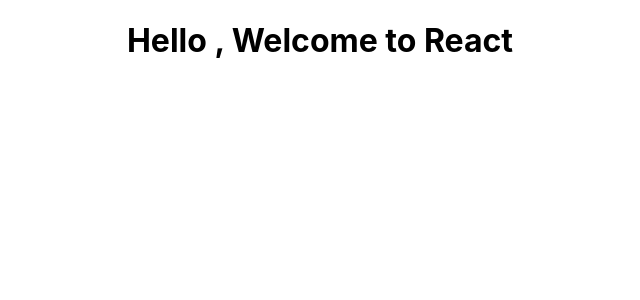
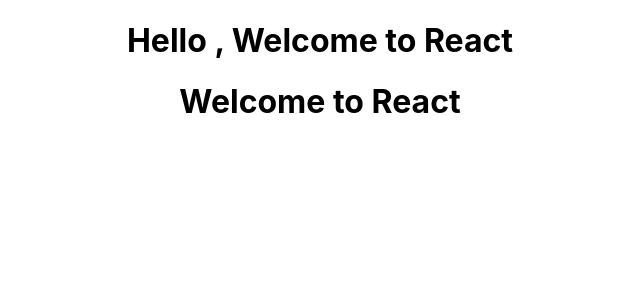
Before and after one commit to Elbie-em/React-Recap, a React (Create React App) app: page / in a window 1280 px wide. Shown: the top 300 px of the page, without its empty margins (320-960 px from the left). Built offline with nearby package versions, Linux system fonts and the light colour scheme.

Commit message:
Import Welcome component and render in App component

```diff
--- a/src/App.js
+++ b/src/App.js
@@ -1,11 +1,13 @@
 import logo from './logo.svg';
 import './App.css';
 import Greet from './components/Greet';
+import Welcome from './components/Welcome';
 
 const App = () => {
   return (
     <div className="App">
       <Greet />
+      <Welcome />
     </div>
   );
 }
```
